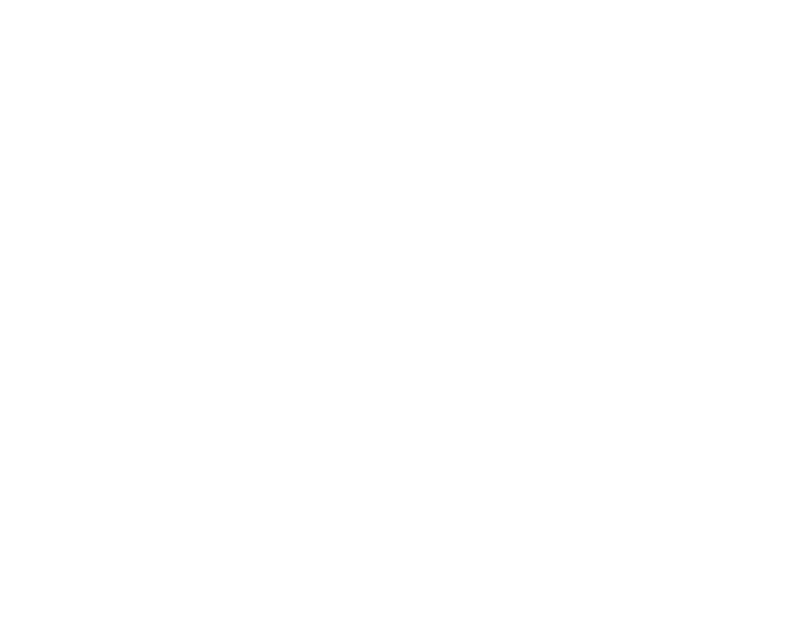
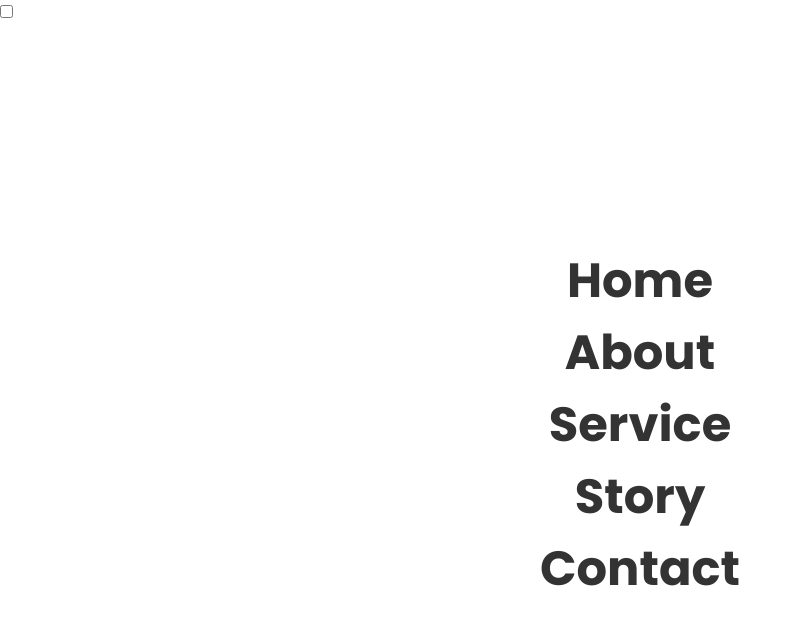
Before and after one commit to BenyOblomov/burger, a plain HTML site: page index.html in a window 1280 px wide. Shown: the whole page, without its empty margins (0-802 px from the left). Drawn offline with Linux system fonts and the light colour scheme.

Commit message:
wireframe

```diff
--- a/index.html
+++ b/index.html
@@ -3,10 +3,32 @@
 <head>
     <meta charset="UTF-8">
     <meta name="viewport" content="width=device-width, initial-scale=1.0">
-    <title>Document</title>
+    <title>Naruto</title>
     <link rel="stylesheet" href="style.css">
+    <link rel="apple-touch-icon" sizes="180x180" href="img/apple-touch-icon.png">
+    <link rel="icon" type="image/png" sizes="32x32" href="img/favicon-32x32.png">
+    <link rel="icon" type="image/png" sizes="16x16" href="img/favicon-16x16.png">
+    <link rel="stylesheet" href="https://cdnjs.cloudflare.com/ajax/libs/font-awesome/6.4.2/css/all.min.css" integrity="sha512-z3gLpd7yknf1YoNbCzqRKc4qyor8gaKU1qmn+CShxbuBusANI9QpRohGBreCFkKxLhei6S9CQXFEbbKuqLg0DA==" crossorigin="anonymous" referrerpolicy="no-referrer" />
 </head>
 <body>
+    <header>
+        <input type="checkbox" name="btn">
+        <div class="logo_menu"></div>
+        <div class="navigation">
+            <ul>
+                <li><a href="#" data-text="Home">Home</a></li>
+                <li><a href="#" data-text="About">About</a></li>
+                <li><a href="#"data-text="Service">Service</a></li>
+                <li><a href="#"data-text="Story">Story</a></li>
+                <li><a href="#"data-text="Contact">Contact</a></li>
+            </ul>
+        </div>
+
+    </label>
+        </div>
+    </header>
+    <main></main>
+    <footer></footer>
 
 </body>
 </html>
--- a/style.css
+++ b/style.css
@@ -1,5 +1,94 @@
+@import url('https://fonts.googleapis.com/css2?family=Poppins:ital,wght@0,100;0,200;0,300;0,400;0,500;0,600;0,700;0,800;0,900;1,100;1,200;1,300;1,400;1,500;1,600;1,700;1,800;1,900&display=swap');
+
 * {
     padding: 0;
     margin: 0;
     box-sizing: border-box;
+    font-family: 'Poppins', sans-serif;
 }
+
+
+
+.navigation {
+    display: flex;
+    justify-content: center;
+    align-items: center;
+    min-height: 100vh;
+    overflow: hidden;
+}
+
+.navigation ul {
+    position: relative;
+}
+
+.navigation ul li {
+    text-align: center;
+    list-style: none;
+}
+
+.navigation ul li a {
+    text-decoration: none;
+    color: #333;
+    font-size: 3em;
+    padding: 5px 20px;
+    font-weight: 700;
+    transition: 0.5s;
+}
+
+.navigation ul:hover li a {
+    color: #0002 ;
+}
+
+.navigation ul li:hover a {
+    color: #000 ;
+    background: rgba(255, 255, 255, 0.7);
+}
+
+.navigation ul li a::before {
+    content: "";
+    position: absolute;
+    top: 50%;
+    left: 40%;
+    transform: translate(-50%, -50%);
+    display: flex;
+    justify-content: center;
+    align-items: center;
+    font-size: 5em;
+    color: rgba(0, 0, 0, 0.1);
+    z-index: -1;
+    border-radius: 50%;
+    font-weight: 900;
+    text-transform: uppercase;
+    letter-spacing: 500px;
+    opacity: 0;
+    transition: letter-spacing 0.5s, left 0.5s;
+}
+
+.navigation ul li a:hover::before {
+    content: attr(data-text);
+    opacity: 1;
+    letter-spacing: 10px;
+    left: 50%;
+    width: 1800px;
+    height: 1800px;
+}
+
+.navigation ul li:nth-child(1) a::before {
+    background-color: rgb(238, 189, 97);
+}
+
+.navigation ul li:nth-child(2) a::before {
+    background-color: rgb(21, 157, 241) ;
+}
+
+.navigation ul li:nth-child(3) a::before {
+    background-color: rgb(50, 230, 47) ;
+}
+
+.navigation ul li:nth-child(4) a::before {
+    background-color: rgb(221, 255, 0) ;
+}
+
+.navigation ul li:nth-child(5) a::before {
+    background-color: rgb(255, 0, 0) ;
+}
```
Also changed, not shown: img/android-chrome-192x192.png (added), img/android-chrome-512x512.png (added), img/apple-touch-icon.png (added), img/favicon-16x16.png (added), img/favicon-32x32.png (added), img/favicon.ico (added), img/logo-removebg-preview.png (added), img/logo.jpg (added), img/site.webmanifest (added), 1 other file.
